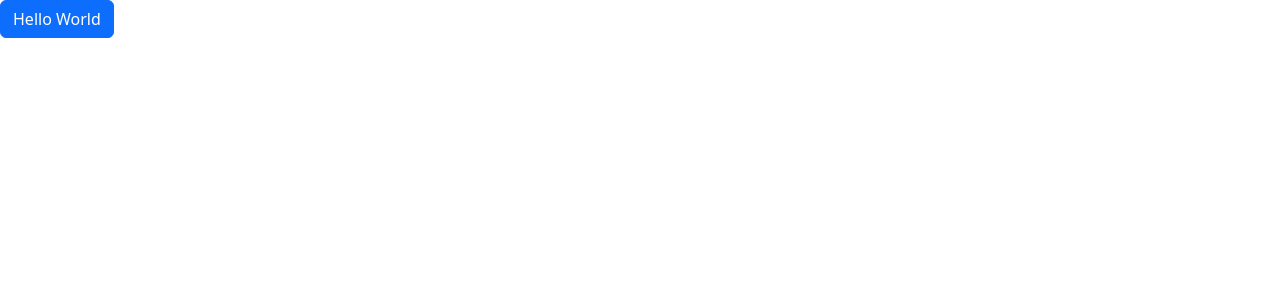
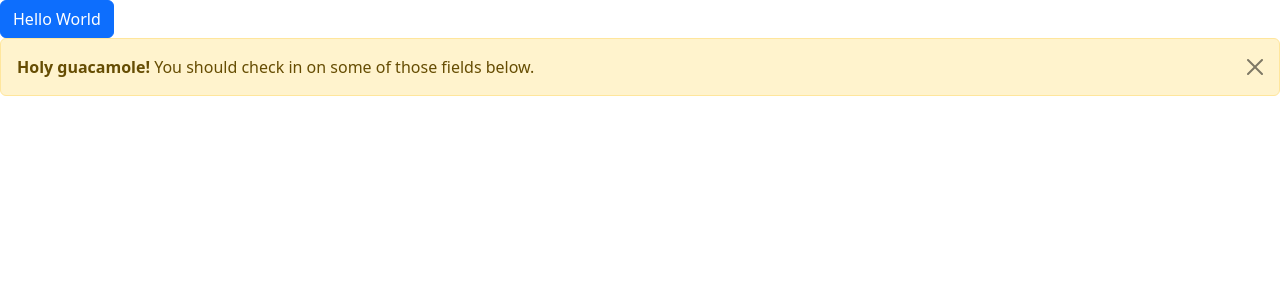
Before and after one commit to vinceh91/react-app, a React (Vite) app: page / in a window 1280 px wide. Both pictures are taken after a click on the button "Hello World". Shown: the top 300 px of the page. Built offline with nearby package versions, Linux system fonts and the light colour scheme; the HTML template or start-up script is replaced by a standard one.

Commit message:
Show an alert

```diff
--- a/src/App.tsx
+++ b/src/App.tsx
@@ -1,9 +1,18 @@
+import { useState } from "react";
 import Button from "./components/Button";
+import DismissingAlert from "./components/DismissingAlert";
 
 function App() {
+  const [showAlert, setShowAlert] = useState(false);
+  const handleClick = () => {
+    setShowAlert(true);
+  };
   return (
     <div>
-      <Button>Hello World</Button>
+      <Button onClick={handleClick}>Hello World</Button>
+      {showAlert && (
+        <DismissingAlert onClose={() => setShowAlert(false)}></DismissingAlert>
+      )}
     </div>
   );
 }
--- a/src/components/Button.tsx
+++ b/src/components/Button.tsx
@@ -1,11 +1,12 @@
 interface Props {
   children: string;
   color?: "primary" | "secondary";
+  onClick: () => void;
 }
 
-const Button = ({ children, color = "primary" }: Props) => {
+const Button = ({ children, color = "primary", onClick }: Props) => {
   return (
-    <button type="button" className={"btn btn-" + color}>
+    <button type="button" className={"btn btn-" + color} onClick={onClick}>
       {children}
     </button>
   );
--- /dev/null
+++ b/src/components/DismissingAlert.tsx
@@ -0,0 +1,24 @@
+interface Props {
+  onClose: () => void;
+}
+
+const DismissingAlert = ({ onClose }: Props) => {
+  return (
+    <div
+      className="alert alert-warning alert-dismissible fade show"
+      role="alert"
+    >
+      <strong>Holy guacamole!</strong> You should check in on some of those
+      fields below.
+      <button
+        type="button"
+        className="btn-close"
+        data-bs-dismiss="alert"
+        aria-label="Close"
+        onClick={onClose}
+      ></button>
+    </div>
+  );
+};
+
+export default DismissingAlert;
```
